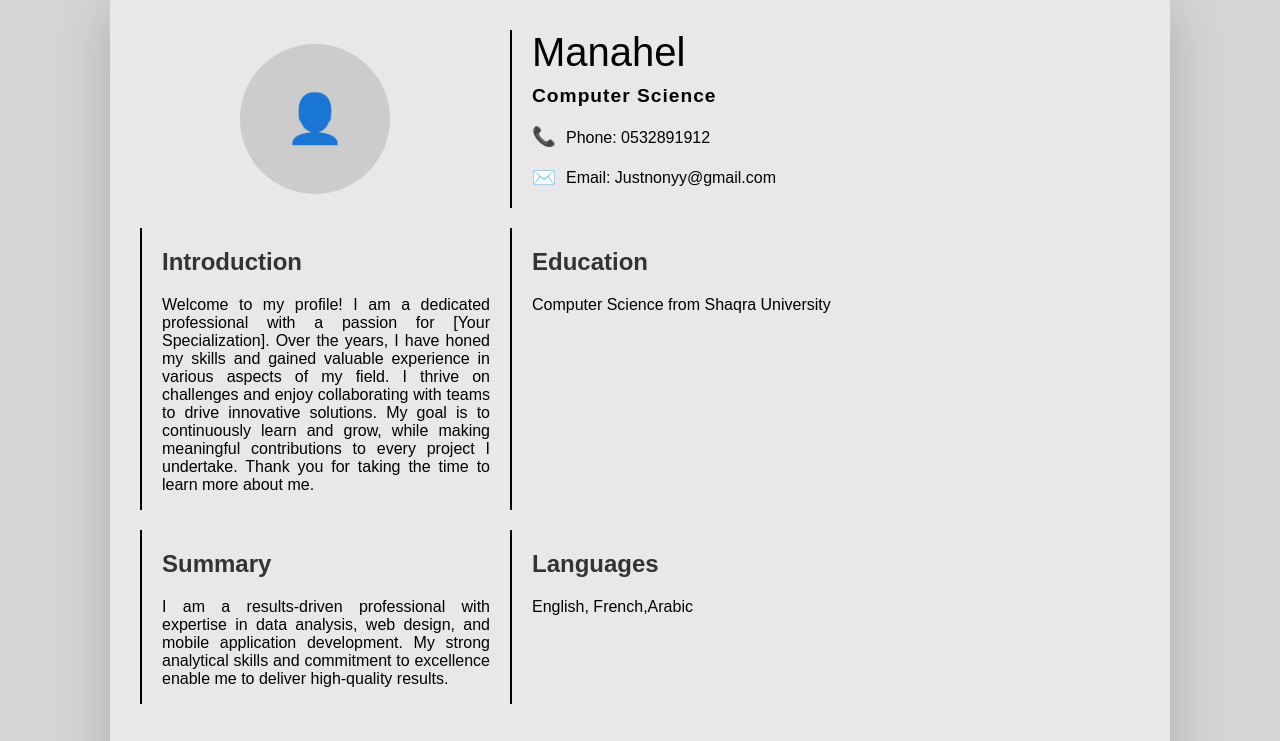
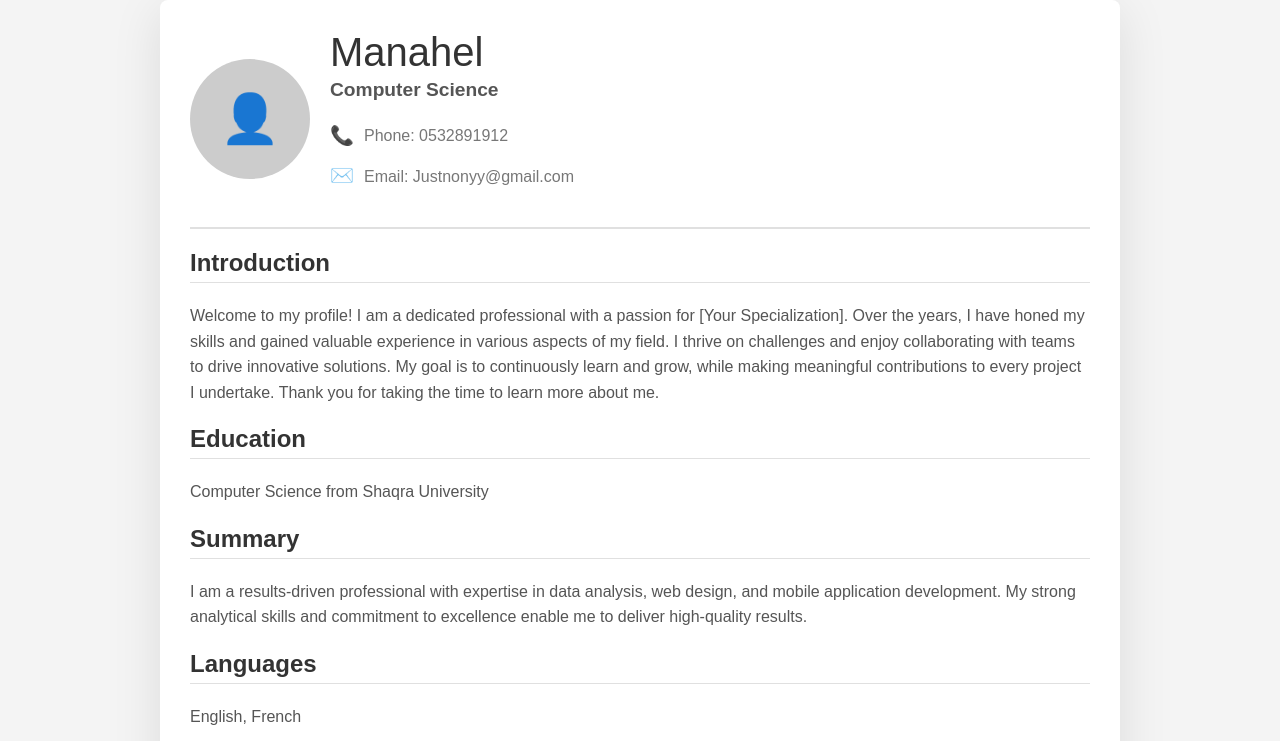
Before and after one commit to Ayru5717/Cv, a plain HTML site: page index.html in a window 1280 px wide. Shown: the top 741 px of the page. Drawn offline with Linux system fonts and the light colour scheme.

Commit message:
index.html

```diff
--- a/index.html
+++ b/index.html
@@ -7,50 +7,56 @@
     <title>Profile Page</title>
     <style>
         body {
-            background-color: #D5D5D5;
+            background-color: #F4F4F4;
             font-family: 'Arial', sans-serif;
             margin: 0;
             padding: 0;
         }
 
         .container {
-            background-color: #E9E7EA;
-            max-width: 1000px;
+            background-color: #FFFFFF;
+            max-width: 900px;
             margin: auto;
             padding: 30px;
-            box-shadow: 0 10px 50px rgba(0, 0, 0, 0.2);
-            display: grid;
-            grid-template-columns: 35% 65%;
-            gap: 20px;
+            box-shadow: 0 10px 50px rgba(0, 0, 0, 0.1);
+            border-radius: 8px;
+        }
+
+        .header {
+            display: flex;
+            align-items: center;
+            border-bottom: 2px solid #E0E0E0;
+            padding-bottom: 20px;
+            margin-bottom: 20px;
         }
 
         .avatar {
             display: flex;
             justify-content: center;
             align-items: center;
-            height: 150px;
-            width: 150px;
+            height: 120px;
+            width: 120px;
             background-color: #ccc;
             border-radius: 50%;
-            margin: auto;
+            margin-right: 20px;
         }
 
         .name {
-            padding-left: 20px;
-            border-left: 2px solid #000;
+            flex-grow: 1;
         }
 
         .name h1 {
             font-weight: 300;
             font-size: 2.5em;
-            margin: 0 0 10px;
+            margin: 0;
+            color: #333;
         }
 
         .name .specialize {
             margin: 0;
             font-weight: bold;
             font-size: 1.2em;
-            letter-spacing: 1px;
+            color: #555;
         }
 
         .contact {
@@ -63,6 +69,7 @@
             padding: 5px 0;
             display: flex;
             align-items: center;
+            color: #777;
         }
 
         .contact span {
@@ -70,40 +77,32 @@
             font-size: 1.2em;
         }
 
-        .intro, .education, .summary, .languages {
-            padding-left: 20px;
-            border-left: 2px solid #000;
-            text-align: justify;
+        h2 {
+            margin-top: 20px;
+            color: #333;
+            border-bottom: 1px solid #E0E0E0;
+            padding-bottom: 5px;
         }
 
-        .intro h2, .education h2, .summary h2, .languages h2, .experience h2, .skills h2 {
-            margin-top: 20px;
-            color: #333;
-        }
-
-        .experience, .skills {
-            text-align: right;
+        p, li {
+            line-height: 1.6;
+            color: #555;
         }
 
         ul {
-            padding: 0;
+            padding-left: 20px;
             margin: 10px 0;
-            list-style: none;
+            list-style-type: disc;
         }
 
-        li {
-            padding: 5px 0;
-            line-height: 1.6;
-        }
-
-        h4 {
-            margin: 10px 0;
-            font-weight: normal;
+        .section {
+            margin-bottom: 20px;
         }
     </style>
 </head>
 <body>
     <div class="container">
+        <div class="header">
             <div class="avatar">
                 <!-- Placeholder for avatar -->
                 <span style="font-size: 3em;">👤</span>
@@ -116,29 +115,30 @@
                     <li><span>✉️</span>Email: Justnonyy@gmail.com</li>
                 </ul>
             </div>
+        </div>
 
-        <div class="intro">
+        <div class="section intro">
             <h2>Introduction</h2>
             <p>
                 Welcome to my profile! I am a dedicated professional with a passion for [Your Specialization]. Over the years, I have honed my skills and gained valuable experience in various aspects of my field. I thrive on challenges and enjoy collaborating with teams to drive innovative solutions. My goal is to continuously learn and grow, while making meaningful contributions to every project I undertake. Thank you for taking the time to learn more about me.
             </p>
         </div>
 
-        <div class="education">
+        <div class="section education">
             <h2>Education</h2>
             <p>Computer Science from Shaqra University</p>
         </div>
 
-        <div class="summary">
+        <div class="section summary">
             <h2>Summary</h2>
             <p>I am a results-driven professional with expertise in data analysis, web design, and mobile application development. My strong analytical skills and commitment to excellence enable me to deliver high-quality results.</p>
         </div>
 
-        <div class="languages">
+        <div class="section languages">
             <h2>Languages</h2>
-            <p>English, French,Arabic</p>
+            <p>English, French</p>
         </div>
-        <div class="experience">
+        <div class="section experience">
             <h2>Experience</h2>
             <h4>Data Analyst - Company Alnajm</h4>
             <ul>
@@ -150,7 +150,7 @@
             </ul>
         </div>
 
-        <div class="skills">
+        <div class="section skills">
             <h2>Skills</h2>
             <ul>
                 <li>Web Design</li>
```
Lines whose indentation alone changed are shown as unchanged.
